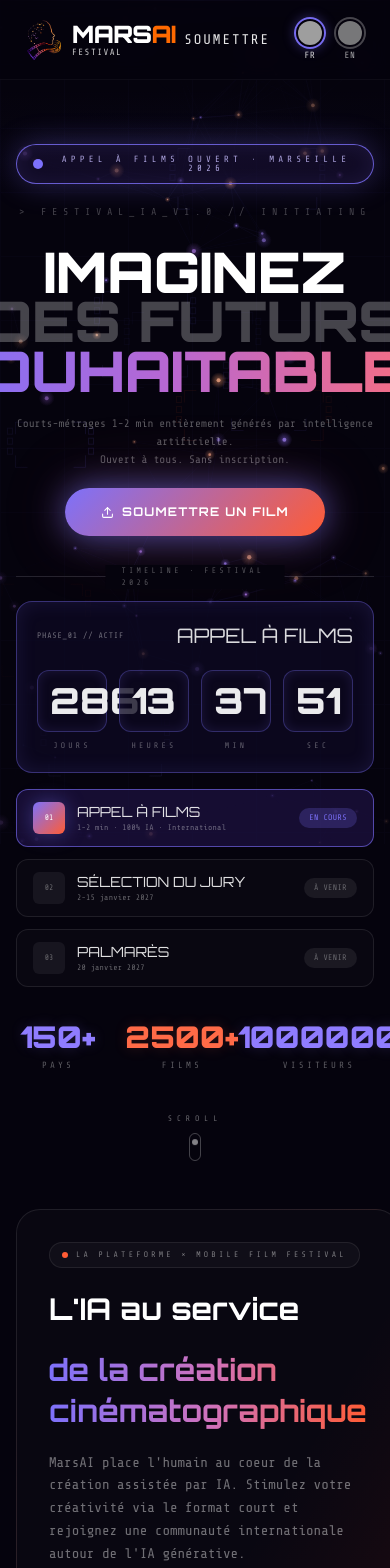
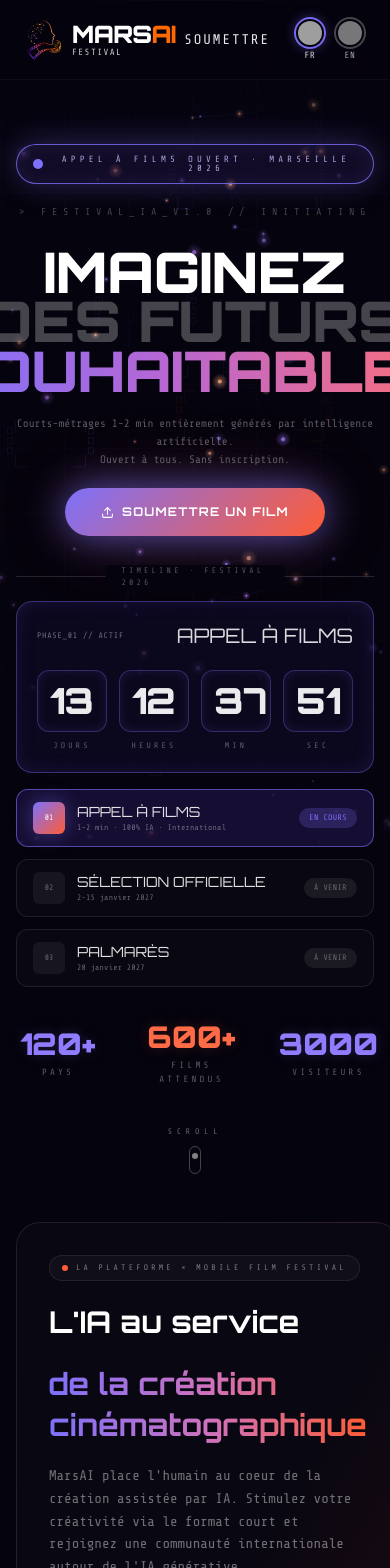
Before and after one commit to pascal-fortunati/marsAI, a React (Vite) app in the folder frontend/: page / in a window 390 px wide. Shown: the top 1568 px of the page. Built offline with nearby package versions, Linux system fonts and the light colour scheme; no server answers; grey boxes are pictures that could not be loaded.

Commit message:
Connexion entre le backend et le frontend de Home

```diff
--- a/frontend/src/view/home/HomeView.tsx
+++ b/frontend/src/view/home/HomeView.tsx
@@ -1,6 +1,6 @@
 import { Upload } from "lucide-react";
 import { useCountdown, TimeBlock } from "./homeCounter";
-import { MAIN_STATS, PANEL_ROWS, TAGS } from "./homeHelpers";
+import { MAIN_STATS, PANEL_ROWS, TAGS, getCurrentFestivalPhase, getPhaseNotice, PHASE_DATES } from "./homeHelpers";
 import { marsaiGradients } from "../../theme/marsai";
 import { Button } from "../../components/ui/button";
 import { useEffect, useState } from "react";
@@ -8,6 +8,8 @@ import { useEffect, useState } from "react";
 export default function HomeView() {
 
     const [tick, setTick] = useState(0);
+    const phase = getCurrentFestivalPhase();
+
     useEffect(() => {
         const interval = setInterval(() => setTick((t) => t + 1), 500);
         return () => clearInterval(interval);
@@ -15,8 +17,8 @@ export default function HomeView() {
 
     return (
         <div className="relative z-10 max-w-5xl mx-auto px-4 sm:px-6 py-10 min-h-screen">
-            <HeroSection tick={tick} />
-            <CountdownSection />
+            <HeroSection tick={tick} phase={phase} />
+            <CountdownSection phase={phase} />
             <StatsSection />
             <ShowcaseSection />
             <PartnersSection />
@@ -24,7 +26,9 @@ export default function HomeView() {
     );
 }
 
-function HeroSection({ tick }: { tick: number }) {
+function HeroSection({ tick, phase }: { tick: number; phase: 1 | 2 | 3 | 4 }) {
+    const phaseNotice = phase > 1 ? getPhaseNotice(phase, {}) : null;
+
     return (
         <section className="flex flex-col items-center text-center pt-6 md:pt-10 pb-10 md:pb-14 gap-5">
             <div
@@ -43,7 +47,7 @@ function HeroSection({ tick }: { tick: number }) {
                     fontWeight: 500,
                     color: "rgba(200, 190, 255, 0.85)",
                 }}>
-                    Appel à films ouvert · Marseille 2026
+                    {phase === 1 ? "Appel à films ouvert · Marseille 2026" : "Appel à films fermé · Marseille 2026"}
                 </span>
             </div>
 
@@ -83,6 +87,7 @@ function HeroSection({ tick }: { tick: number }) {
                 <br />Ouvert à tous. Sans inscription.
             </p>
 
+            {phase === 1 ? (
                 <Button
                     asChild
                     className="f-orb group relative overflow-hidden rounded-full px-9 py-6 text-xs font-bold uppercase tracking-widest text-white transition-all duration-300"
@@ -97,28 +102,54 @@ function HeroSection({ tick }: { tick: number }) {
                         <span className="relative">Soumettre un film</span>
                     </a>
                 </Button>
+            ) : (
+                <div className="flex flex-col items-center gap-3">
+                    <p className="f-orb text-xl md:text-2xl text-white/90 uppercase tracking-wide">
+                        {phaseNotice?.text}
+                    </p>
+                    {phaseNotice?.cta && phaseNotice?.href ? (
+                        <Button
+                            asChild
+                            className="f-orb rounded-full px-9 py-3 text-xs font-bold uppercase tracking-widest text-white transition-all duration-300"
+                            style={{ background: marsaiGradients.primaryToAccent }}
+                        >
+                            <a href={phaseNotice.href}>{phaseNotice.cta}</a>
+                        </Button>
+                    ) : null}
+                </div>
+            )}
         </section>
     );
 }
 
-function CountdownSection() {
-    const time = useCountdown();
+function CountdownSection({ phase }: { phase: 1 | 2 | 3 | 4 }) {
+    const phaseTimelineIndex = Math.min(phase, 3);
+    const targetDate = phase === 1
+        ? PHASE_DATES.phase1Close
+        : phase === 2
+            ? PHASE_DATES.phase2Close
+            : PHASE_DATES.phase3Close;
+    const time = useCountdown(targetDate);
+
     const timelineRows = [
         {
             id: "01",
             label: "Appel à films",
             detail: "1-2 min · 100% IA · International",
-            status: "En cours",
-            active: true,
         },
         ...PANEL_ROWS.map((row, index) => ({
             id: `0${index + 2}`,
             label: row.label,
             detail: row.value,
-            status: "À venir",
-            active: false,
         })),
-    ];
+    ].map((row, index) => {
+        const rowIndex = index + 1;
+        return {
+            ...row,
+            active: rowIndex === phaseTimelineIndex,
+            status: rowIndex < phaseTimelineIndex ? "Clos" : rowIndex === phaseTimelineIndex ? "En cours" : "À venir",
+        };
+    });
 
     return (
         <section className="pb-8 md:pb-12">
@@ -143,19 +174,25 @@ function CountdownSection() {
                 >
                     <div className="flex items-center justify-between">
                         <span className="f-mono text-[8px] tracking-widest uppercase text-white/42">
-                            Phase_01 // Actif
+                            {`Phase_0${phase} // Actif`}
                         </span>
                         <span className="f-orb text-xl text-white/85">
-                            APPEL À FILMS
+                            {phase === 4 ? "PALMARÈS" : "APPEL À FILMS"}
                         </span>
                     </div>
 
+                    {phase === 4 ? (
+                        <div className="rounded-xl border border-red-500/30 bg-red-500/5 px-4 py-6 text-center">
+                            <p className="f-mono text-[9px] uppercase tracking-[0.2rem] text-red-400">&gt; SUBMISSIONS_CLOSED</p>
+                        </div>
+                    ) : (
                         <div className="grid grid-cols-4 gap-3">
                             <TimeBlock value={time.jours} label="Jours" />
                             <TimeBlock value={time.heures} label="Heures" />
                             <TimeBlock value={time.min} label="Min" />
                             <TimeBlock value={time.sec} label="Sec" />
                         </div>
+                    )}
                 </div>
 
                 <div className="space-y-3">
--- a/frontend/src/view/home/homeCounter.tsx
+++ b/frontend/src/view/home/homeCounter.tsx
@@ -2,13 +2,10 @@ import { useEffect, useState } from 'react';
 import { TimeLeft } from "./homeTypes";
 import { pad } from './homeHelpers';
 
-// Date cible pour la fermeture de l'appel à films
-const FESTIVAL_CLOSE_DATE = new Date('2026-12-31T23:59:59Z');
-
 // Recalcule le temps restant avant la fin du festival
-export function useCountdown(): TimeLeft {
+export function useCountdown(targetDate: Date): TimeLeft {
     const calc = (): TimeLeft => {
-        const diff = Math.max(0, FESTIVAL_CLOSE_DATE.getTime() - Date.now());
+        const diff = Math.max(0, targetDate.getTime() - Date.now());
         return {
             jours: Math.floor(diff / 86_400_000),
             heures: Math.floor((diff % 86_400_000) / 3_600_000),
@@ -22,7 +19,7 @@ export function useCountdown(): TimeLeft {
     useEffect(() => {
         const id = setInterval(() => setTime(calc()), 1000);
         return () => clearInterval(id);
-    }, []);
+    }, [targetDate]);
 
     return time;
 }
@@ -39,7 +36,14 @@ export function TimeBlock({ value, label }: { value: number; label: string }) {
                     boxShadow: "inset 0 0 12px rgba(125,113,251,.14)",
                 }}
             >
-                <span className="f-orb text-4xl font-black tabular-nums leading-none" style={{ color: "rgba(255,255,255,.92)" }}>
+                <span
+                    key={value}
+                    className="f-orb text-4xl font-black tabular-nums leading-none inline-block"
+                    style={{
+                        color: "rgba(255,255,255,.92)",
+                        animation: "flipNum 0.25s ease-out",
+                    }}
+                >
                     {pad(value)}
                 </span>
             </div>
--- a/frontend/src/view/home/homeHelpers.ts
+++ b/frontend/src/view/home/homeHelpers.ts
@@ -2,6 +2,23 @@
 
 /** Formate un nombre sur 2 chiffres : 5 → "05" */
 export const pad = (n: number) => String(n).padStart(2, "0");
+
+export type FestivalPhase = 1 | 2 | 3 | 4;
+
+export const PHASE_DATES = {
+    phase1Close: new Date("2026-04-02T23:59:59+01:00"),
+    phase2Close: new Date("2026-05-02T23:59:59+02:00"),
+    phase3Close: new Date("2026-06-02T23:59:59+02:00"),
+};
+
+export function getCurrentFestivalPhase(now = new Date()): FestivalPhase {
+    const current = now.getTime();
+
+    if (current < PHASE_DATES.phase1Close.getTime()) return 1;
+    if (current < PHASE_DATES.phase2Close.getTime()) return 2;
+    if (current < PHASE_DATES.phase3Close.getTime()) return 3;
+    return 4;
+}
 
 /**
  * Calcule le temps restant jusqu'à une date cible.
@@ -22,23 +39,23 @@ export function getTimeLeft(isoDate: string | null) {
 /** Message et CTA selon la phase courante */
 export function getPhaseNotice(phase: number, t: Record<string, string>) {
     switch (phase) {
-        case 2: return { text: t.phaseNoticePhase2 ?? "Soumissions terminées · Début de la phase 2", cta: null, href: null };
+        case 2: return { text: t.phaseNoticePhase2 ?? "Soumission terminée · Début de la phase 2", cta: null, href: null };
         case 3: return { text: t.phaseNoticePhase3 ?? "Le jury a voté · Début de la phase 3", cta: "Voir le catalogue", href: "/catalogue" };
-        case 4: return { text: t.phaseNoticePalmares ?? "Le Grand Prix a été décerné · Merci !", cta: "Palmarès →", href: "/palmares" };
+        case 4: return { text: t.phaseNoticePalmares ?? "Le Grand Prix a été décerné · Merci d'avoir participé !", cta: "Palmarès", href: "/palmares" };
         default: return null;
     }
 }
 
 /** Statistiques principales du festival */
 export const MAIN_STATS = [
-    { value: 150, label: "Pays" },
-    { value: 2500, label: "Films" },
-    { value: 1000000, label: "Visiteurs" },
+    { value: 120, label: "Pays" },
+    { value: 600, label: "Films attendus" },
+    { value: 3000, label: "Visiteurs" },
 ];
 
 /** Phases du festival */
 export const PANEL_ROWS = [
-    { label: "Sélection du jury", value: "2-15 janvier 2027" },
+    { label: "Sélection officielle", value: "2-15 janvier 2027" },
     { label: "Palmarès", value: "20 janvier 2027" },
 ];
 
```
Lines whose indentation alone changed are shown as unchanged.
